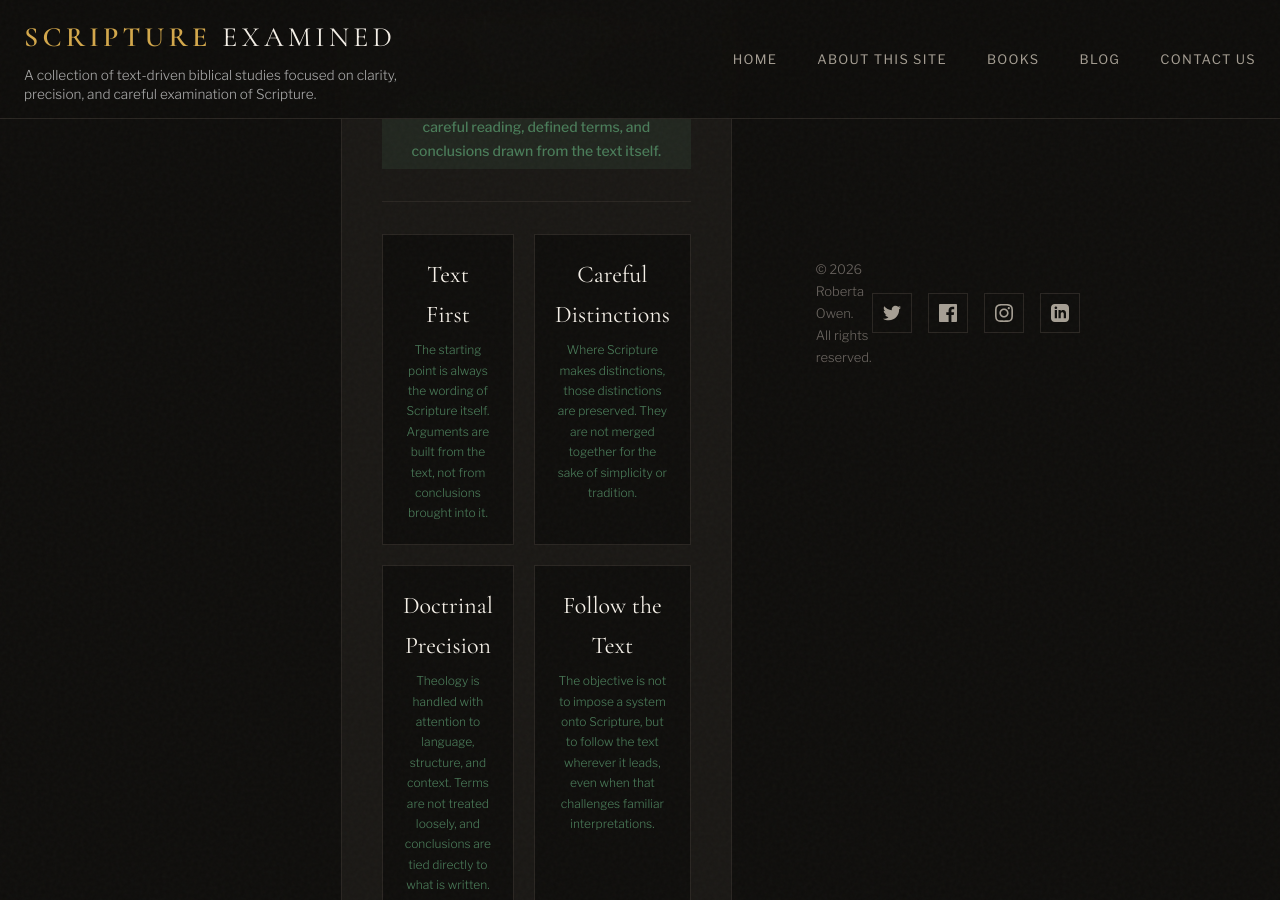
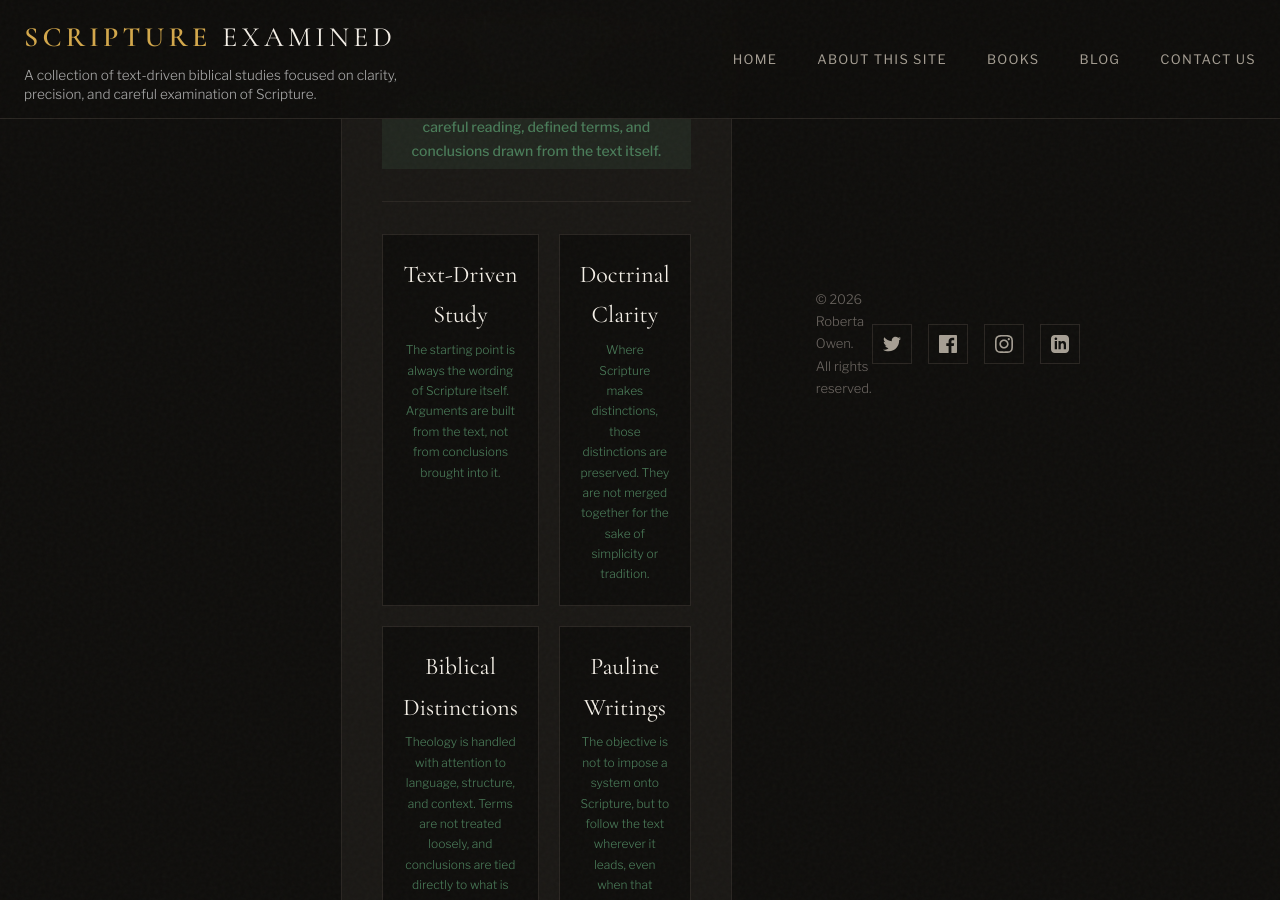
Before and after one commit to ScriptureExamined/PaulineEpistles, a Jekyll site: the page built from index.html, in a window 1280 px wide and 900 px high, scrolled down 2624 px. Built offline with Jekyll 4.4.1, drawn with Linux system fonts in a browser that asks for light colours.

Commit message:
Update default.html

```diff
--- a/_layouts/default.html
+++ b/_layouts/default.html
@@ -166,7 +166,7 @@
 
         <div class="price-metals">
           <div class="metal-item" style="text-align: center">
-            <div class="metal-price">Text First</div>
+            <div class="metal-price">Text-Driven Study</div>
             <div class="metal-change">
               The starting point is always the wording of Scripture itself.
               Arguments are built from the text, not from conclusions brought
@@ -175,7 +175,7 @@
           </div>
 
           <div class="metal-item" style="text-align: center">
-            <div class="metal-price">Careful Distinctions</div>
+            <div class="metal-price">Doctrinal Clarity</div>
             <div class="metal-change">
               Where Scripture makes distinctions, those distinctions are
               preserved. They are not merged together for the sake of simplicity
@@ -184,7 +184,7 @@
           </div>
 
           <div class="metal-item" style="text-align: center">
-            <div class="metal-price">Doctrinal Precision</div>
+            <div class="metal-price">Biblical Distinctions</div>
             <div class="metal-change">
               Theology is handled with attention to language, structure, and
               context. Terms are not treated loosely, and conclusions are tied
@@ -193,7 +193,7 @@
           </div>
 
           <div class="metal-item" style="text-align: center">
-            <div class="metal-price">Follow the Text</div>
+            <div class="metal-price">Pauline Writings</div>
             <div class="metal-change">
               The objective is not to impose a system onto Scripture, but to
               follow the text wherever it leads, even when that challenges
```
